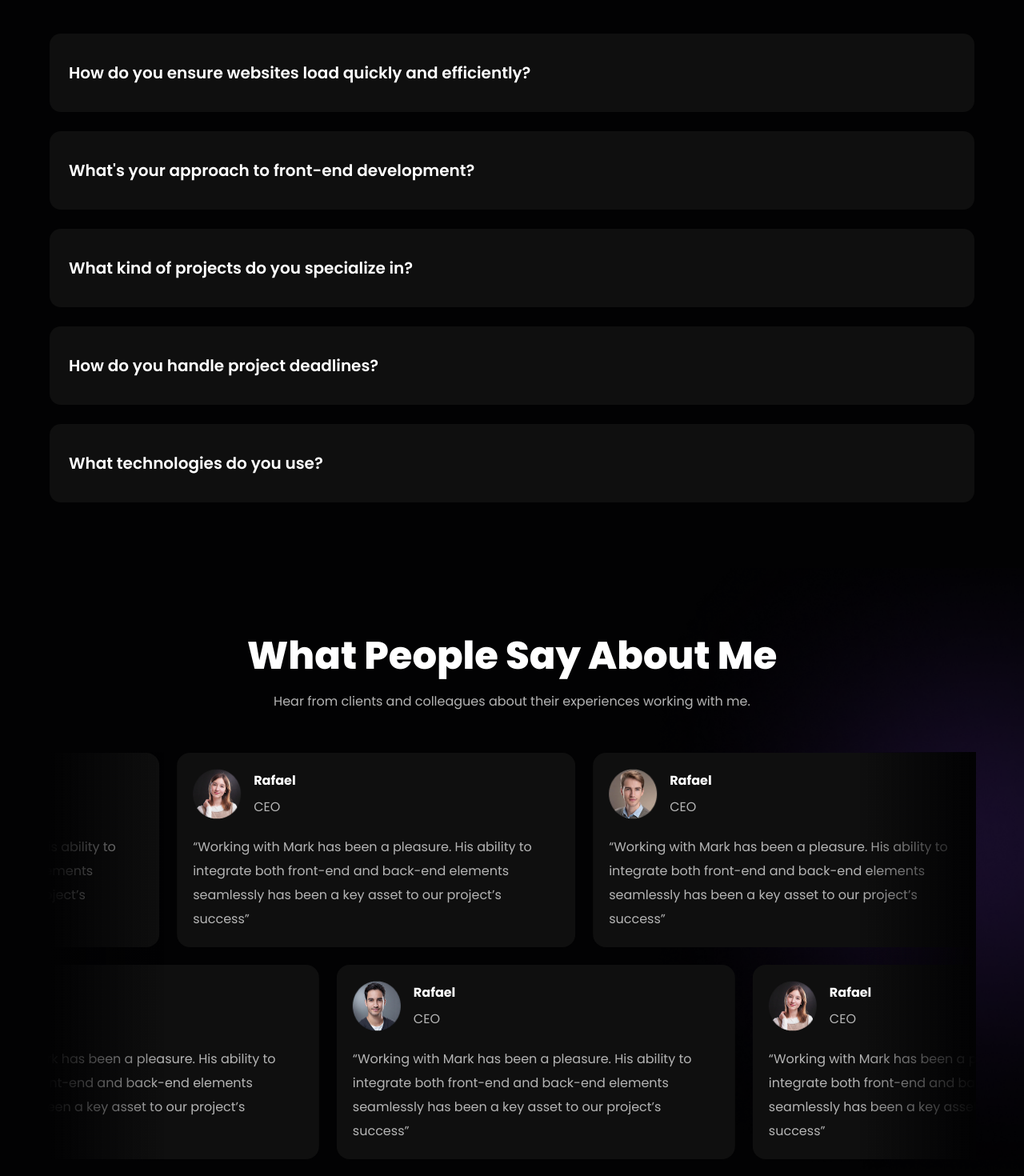
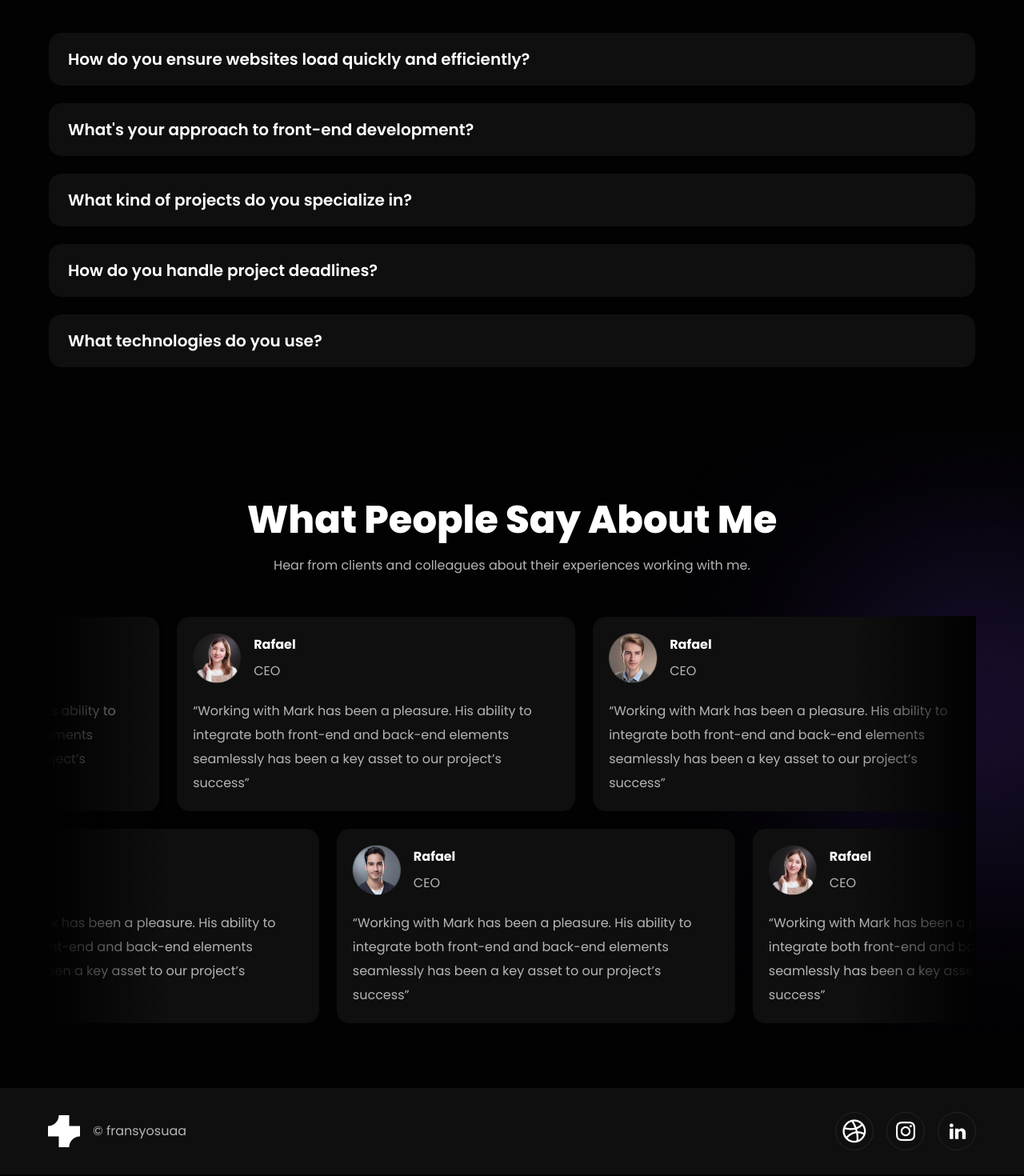
Before and after one commit to fransyosuaa/wph-portfolio2, a Next.js app: page / in a window 1280 px wide. Shown: the part 5820-7290 px from the top of the page at 80% size. Built offline with nearby package versions, Linux system fonts and the light colour scheme; some icons are missing.

Commit message:
fix: accordion css, link in footer
- create custom-link.tsx, handle both internal external link (open new tab)
- clean up comments in accordion
- remove unnecessary styles

```diff
--- a/src/app/home/partials/faq/faq-accordion.tsx
+++ b/src/app/home/partials/faq/faq-accordion.tsx
@@ -16,19 +16,9 @@ type FAQAccordionItemProps = {
 export const FAQAccordionItem = (props: FAQAccordionItemProps) => {
   const { index, question, answer } = props;
   return (
-    // <div className='rounded-2xl bg-neutral-500 px-4 py-4 md:px-6'>
-    //   <AccordionItem value={`${index}`} className='group'>
-    //     <AccordionTrigger className='text-md-semibold md:text-xl-semibold'>
-    //       {question}
-    //     </AccordionTrigger>
-    //     <AccordionContent className='text-sm-regular md:text-md-regular text-neutral-200'>
-    //       {answer}
-    //     </AccordionContent>
-    //   </AccordionItem>
-    // </div>
-    <AccordionItem value={`${index}`} className='group'>
-      <div className='group-data-[state=open]:from-gradient-from group-data-[state=open]:to-gradient-to relative rounded-2xl p-[2px] transition-all group-data-[state=open]:bg-gradient-to-r'>
-        <div className='rounded-[14px] bg-neutral-500 px-4 py-4 md:px-6'>
+    <AccordionItem value={`${index}`}>
+      <div className='group-data-[state=open]:from-gradient-from group-data-[state=open]:to-gradient-to relative rounded-2xl p-[1px] transition-all group-data-[state=open]:bg-gradient-to-r'>
+        <div className='rounded-2xl bg-neutral-500 px-4 py-4 md:px-6'>
           <AccordionTrigger className='text-md-semibold md:text-xl-semibold'>
             {question}
           </AccordionTrigger>
--- a/src/app/home/partials/footer.tsx
+++ b/src/app/home/partials/footer.tsx
@@ -1,5 +1,7 @@
 import Image from 'next/image';
 import React from 'react';
+
+import CustomLink from '@/components/ui/custom-link';
 
 import { footerData } from '@/constants/footer-data';
 
@@ -28,7 +30,9 @@ const Footer = () => {
         </div>
         <div className='flex items-center gap-4'>
           {footerData.map((dt, idx) => (
-            <IconWrapper key={idx} src={dt.src} alt={dt.alt} />
+            <CustomLink key={idx} href={dt.url} openNewTab>
+              <IconWrapper src={dt.src} alt={dt.alt} />
+            </CustomLink>
           ))}
         </div>
       </div>
--- a/src/components/ui/accordion.tsx
+++ b/src/components/ui/accordion.tsx
@@ -19,7 +19,7 @@ function AccordionItem({
   return (
     <AccordionPrimitive.Item
       data-slot='accordion-item'
-      className={className}
+      className={cn('group', className)}
       {...props}
     />
   );
@@ -35,7 +35,7 @@ function AccordionTrigger({
       <AccordionPrimitive.Trigger
         data-slot='accordion-trigger'
         className={cn(
-          'focus-visible:border-ring focus-visible:ring-ring/50 flex flex-1 transform items-start justify-between gap-4 rounded-md py-4 text-left text-sm font-medium transition-transform duration-300 ease-in-out outline-none hover:scale-[1.01] hover:cursor-pointer focus-visible:ring-[3px] disabled:pointer-events-none disabled:opacity-50 [&[data-state=open]>svg]:rotate-180',
+          'flex flex-1 transform items-start justify-between gap-4 text-left transition-transform duration-300 ease-in-out outline-none hover:scale-[1.01] hover:cursor-pointer disabled:pointer-events-none disabled:opacity-50 [&[data-state=open]>svg]:rotate-180',
           className
         )}
         {...props}
@@ -58,10 +58,10 @@ function AccordionContent({
   return (
     <AccordionPrimitive.Content
       data-slot='accordion-content'
-      className='data-[state=closed]:animate-accordion-up data-[state=open]:animate-accordion-down overflow-hidden text-sm'
+      className='data-[state=closed]:animate-accordion-up data-[state=open]:animate-accordion-down overflow-hidden'
       {...props}
     >
-      <div className={cn('pt-0 pb-4', className)}>{children}</div>
+      <div className={className}>{children}</div>
     </AccordionPrimitive.Content>
   );
 }
--- /dev/null
+++ b/src/components/ui/custom-link.tsx
@@ -0,0 +1,47 @@
+'use client';
+
+import Link from 'next/link';
+
+type CustomLinkProps = {
+  href: string;
+  children: React.ReactNode;
+  openNewTab?: boolean;
+};
+
+const isExternal = (url: string) => /^https?:\/\//.test(url);
+
+const CustomLink = ({
+  href,
+  children,
+  openNewTab = false,
+}: CustomLinkProps) => {
+  const handleClick = (e: React.MouseEvent<HTMLAnchorElement>) => {
+    if (href === '#') {
+      e.preventDefault();
+      return;
+    }
+
+    if (openNewTab || isExternal(href)) {
+      e.preventDefault();
+      window.open(href, '_blank');
+    }
+  };
+
+  // Use Next.js <Link> for internal routing
+  if (!isExternal(href) && href !== '#') {
+    return (
+      <Link href={href} onClick={handleClick}>
+        {children}
+      </Link>
+    );
+  }
+
+  // Use <a> for external or dummy links
+  return (
+    <a href={href} onClick={handleClick}>
+      {children}
+    </a>
+  );
+};
+
+export default CustomLink;
--- a/src/constants/footer-data.ts
+++ b/src/constants/footer-data.ts
@@ -7,19 +7,23 @@ import LinkedInIcon from '../../public/assets/icons/footer/linkedin-icon.png';
 type FooterData = {
   src: StaticImageData;
   alt: string;
+  url: string;
 };
 
 export const footerData: FooterData[] = [
   {
     src: DribbleIcon,
     alt: 'dribble icon',
+    url: '#',
   },
   {
     src: InstaIcon,
     alt: 'instagram icon',
+    url: '#',
   },
   {
     src: LinkedInIcon,
     alt: 'linkedin icon',
+    url: 'https://www.linkedin.com/in/unclefrans/',
   },
 ];
```
